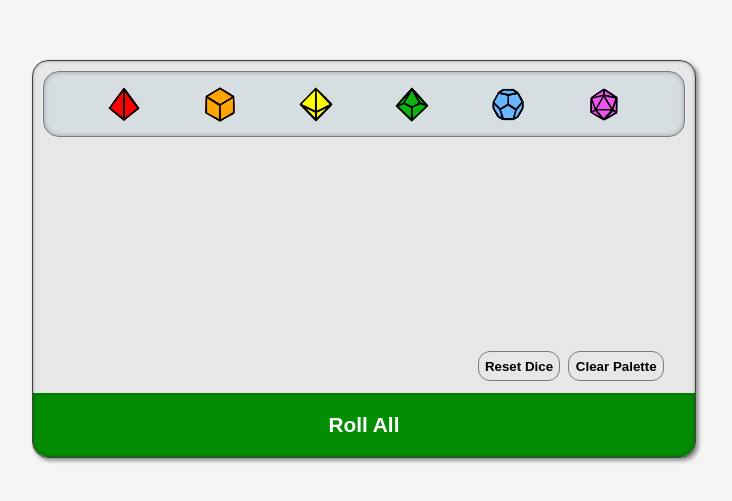
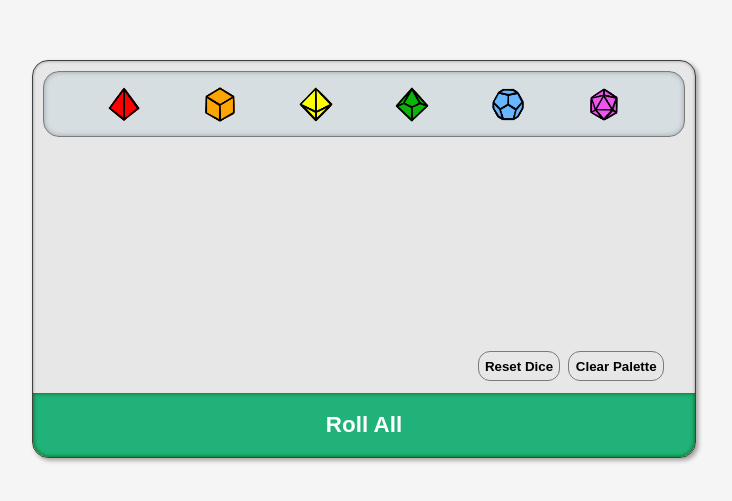
Before and after one commit to CoreyJSteiner/dice-palette, a React (Vite) app: page / in a window 1280 px wide. Shown: the part 141-642 px from the top of the page, without its empty margins (276-1008 px from the left). Built offline with nearby package versions, Linux system fonts and the light colour scheme.

Commit message:
css update

```diff
--- a/src/components/DieComponent.css
+++ b/src/components/DieComponent.css
@@ -26,7 +26,7 @@
     border-radius: 1rem;
     border: 1px solid #414141;
     box-shadow:
-        0.15rem 0.15rem 0.25rem rgb(137, 137, 137),
+        0.15rem 0.15rem 0.25rem rgb(163, 163, 163),
         0 0 0.2rem rgb(137, 137, 137) inset;
 }
 
@@ -37,24 +37,24 @@
     width: 100%;
     height: 4rem;
     padding: 2rem;
-    background: rgb(4, 140, 4);
+    background: rgb(32, 178, 120);
     border: none;
     border-radius: 0rem 0rem 1rem 1rem;
     box-shadow: 0 0 0.25rem rgb(3, 91, 3) inset;
-    color: white;
-    font-size: 1.3rem;
+    color: rgb(255, 255, 255);
+    font-size: 1.4rem;
     transition: all 0.1s ease-in-out;
 }
 
 @media (hover: hover) {
     .die-pallete-roll-all:hover {
-        background: rgb(4, 154, 4);
+        background: rgb(33, 161, 110);
         /* font-size: 1.35rem; */
     }
 }
 
 .die-pallete-roll-all:active {
-    font-size: 1.25rem;
+    font-size: 1.35rem;
     box-shadow: 0 0 0.1rem rgb(3, 91, 3) inset;
     transform: none;
 }
```
